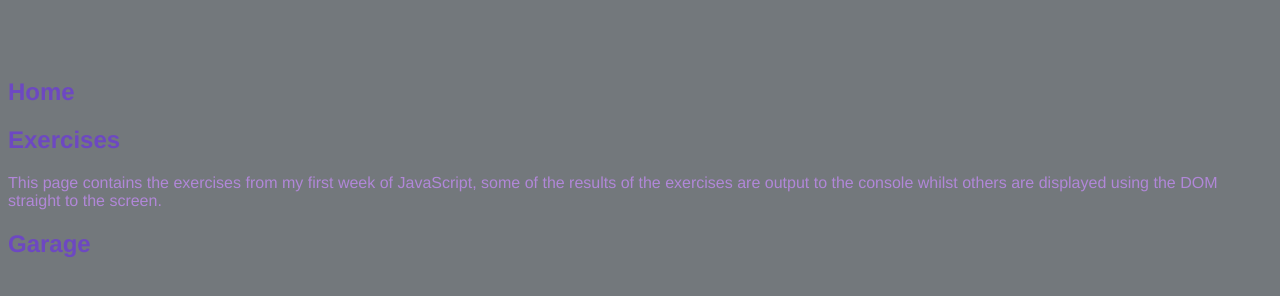
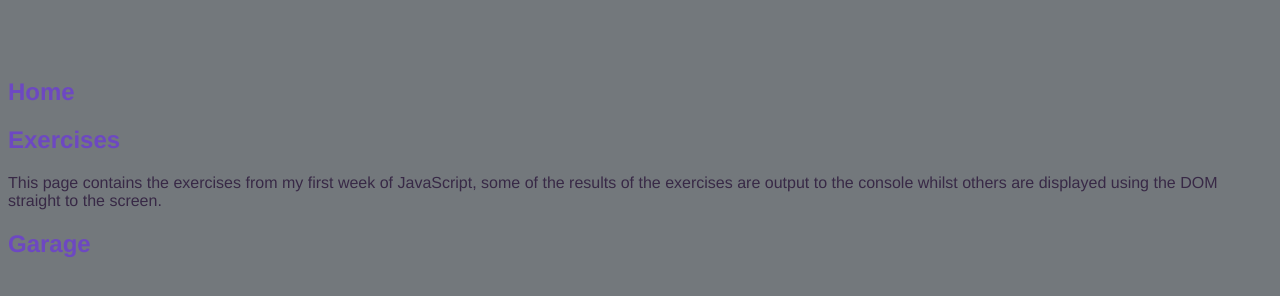
Before and after one commit to chapmanoo/chapmanoo.github.io, a website with bundled scripts: page project_list.html in a window 1280 px wide. Built offline with nearby package versions, Linux system fonts and the light colour scheme.

Commit message:
more minor font/colour changes

```diff
--- a/css/myCSS.css
+++ b/css/myCSS.css
@@ -11,11 +11,11 @@ body {
 background-color: #26af44 !important; }
 
 #exercisesPara {
-    color: #b187d8;
+    color: #382946;
 }
 
 #exercisesPara:hover {
-    color: #7a5b97;
+    color: #412957;
 }
 
 h1:hover{
```
